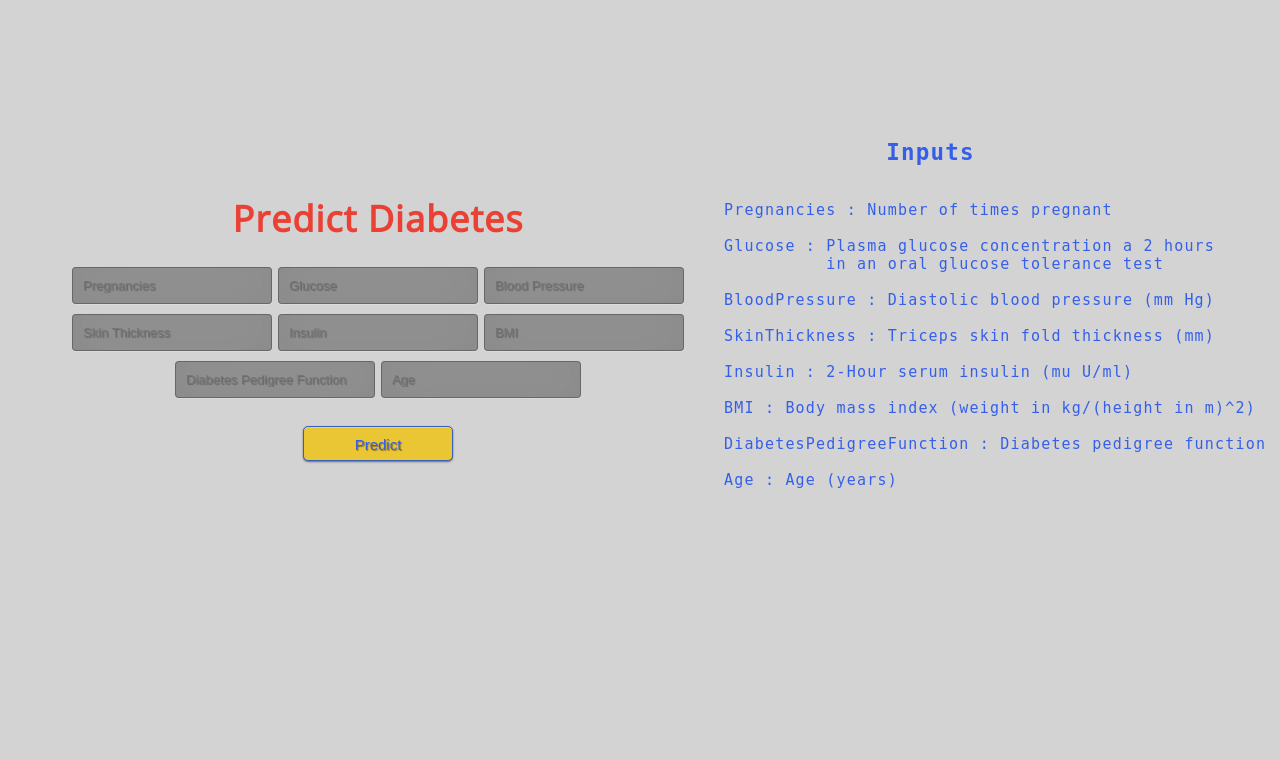
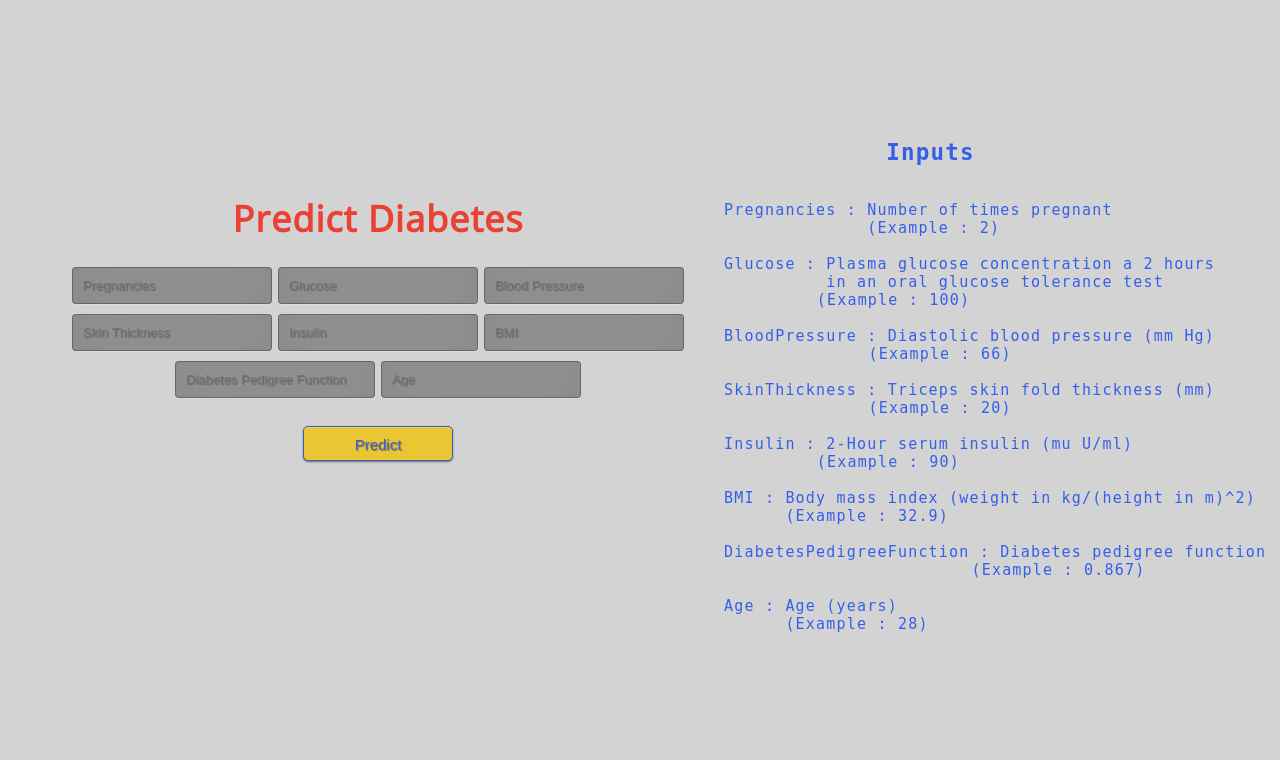
Before and after one commit to somuds2020/heroku_diabetes, a Flask app: page / in a window 1280 px wide. Shown: the top 760 px of the page. Run offline with Flask 2, Linux system fonts and the light colour scheme; parts of the project's set-up code (start-up, migrations or seed data) failed here and were passed over.

Commit message:
Add files via upload

```diff
--- a/templates/index.html
+++ b/templates/index.html
@@ -53,21 +53,29 @@
 <pre>
 <h2>           Inputs</h2>
 Pregnancies : Number of times pregnant
+              (Example : 2)
 
 Glucose : Plasma glucose concentration a 2 hours
           in an oral glucose tolerance test
+	  (Example : 100)
 
 BloodPressure : Diastolic blood pressure (mm Hg)
+		(Example : 66)
 
 SkinThickness : Triceps skin fold thickness (mm)
+		(Example : 20)
 
 Insulin : 2-Hour serum insulin (mu U/ml)
+	  (Example : 90)
 
 BMI : Body mass index (weight in kg/(height in m)^2)
+      (Example : 32.9)
 
 DiabetesPedigreeFunction : Diabetes pedigree function
+			   (Example : 0.867)
 
 Age : Age (years)
+      (Example : 28)
 </pre>
 
    <br>
```
